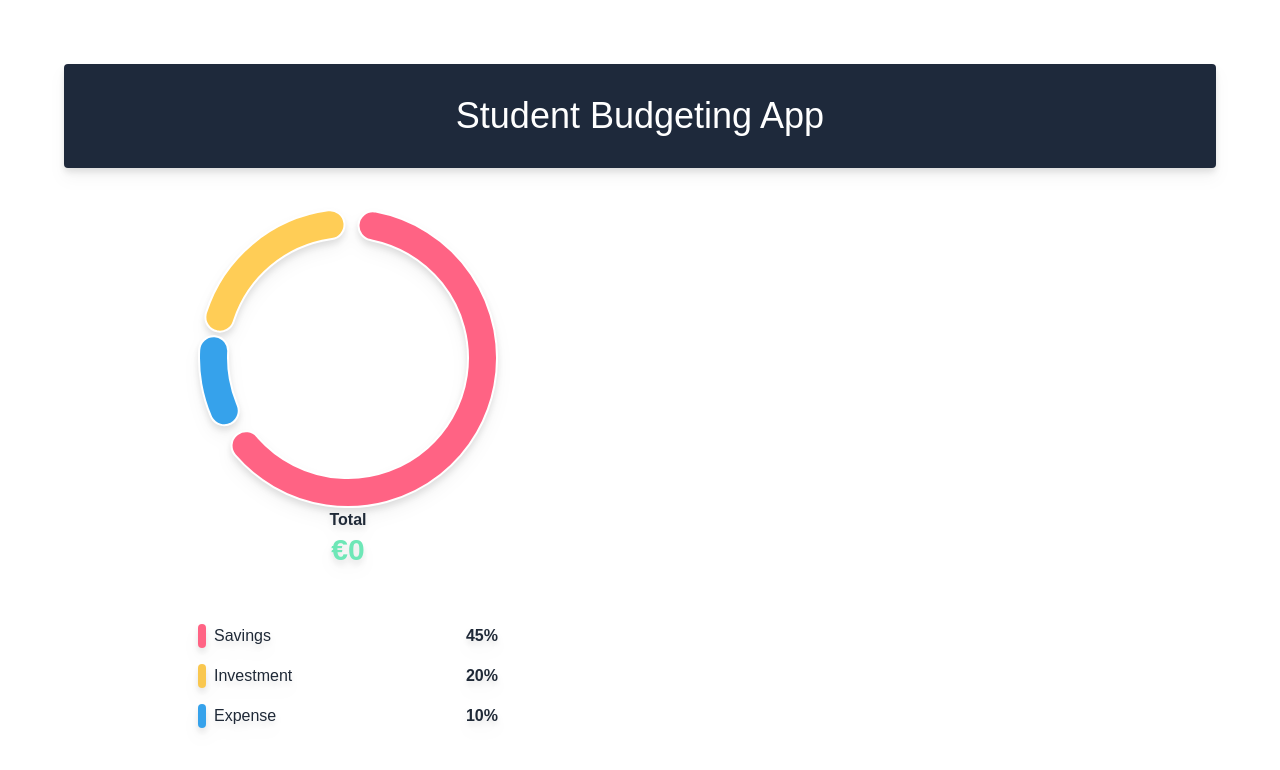
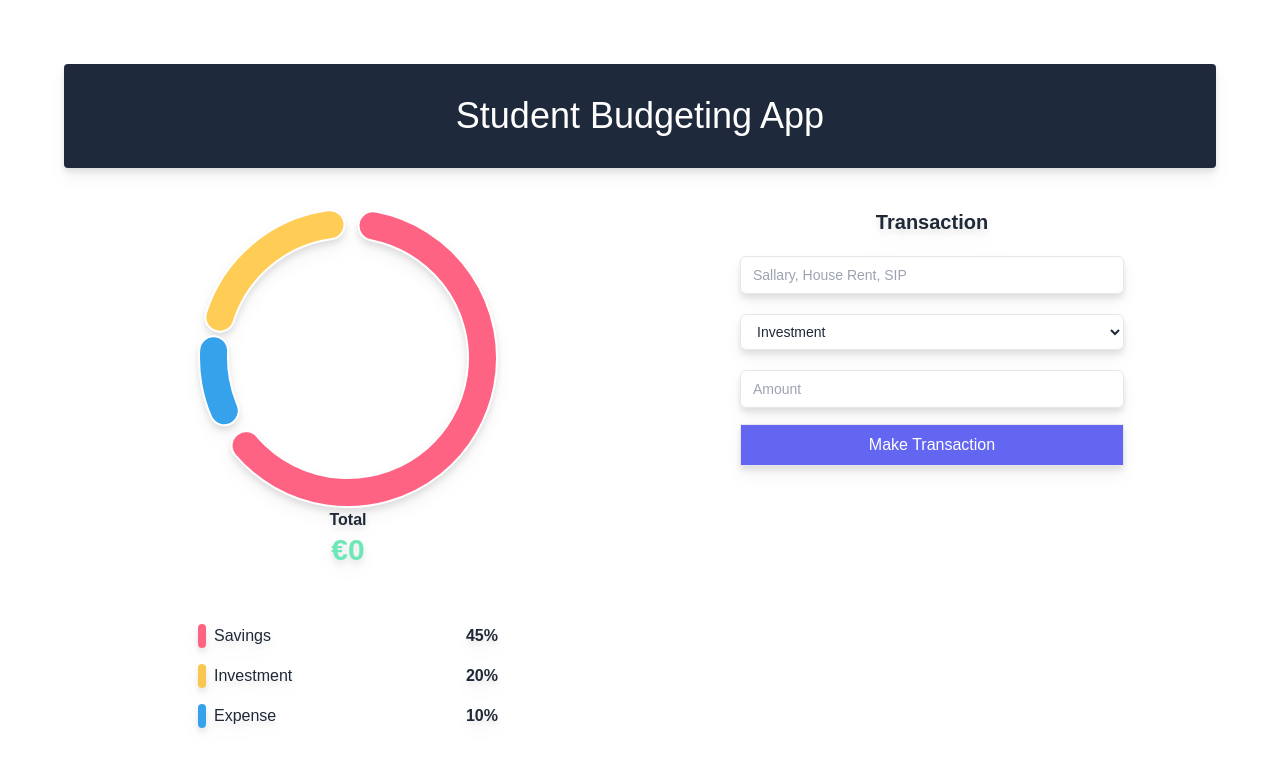
Before and after one commit to KelanRaff/StudentBudgetingApplication, a React (Create React App) app: page / in a window 1280 px wide. Shown: the top 770 px of the page. Built offline with nearby package versions, Linux system fonts and the light colour scheme.

Commit message:
Form frontend done

```diff
--- a/src/App.css
+++ b/src/App.css
@@ -35,3 +35,7 @@
   margin-left: auto;
   margin-right: auto;
 }
+
+.form-input{
+  @apply mt-1 block w-full py-2 px-3 border border-gray-200 bg-white rounded-md focus:outline-none focus:ring-indigo-500 sm:text-sm;
+}
--- a/src/App.js
+++ b/src/App.js
@@ -1,5 +1,6 @@
 import './App.css';
 import Graph from './Components/Graph';
+import Form from './Components/Form';
 
 function App() {
   return (
@@ -8,8 +9,9 @@
         <h1 className="text-4xl py-8 mb-10 bg-slate-800 text-white rounded">Student Budgeting App</h1>
 
           {/* Grid Columns*/}
-          <div className="grid md: grid-cols-2 gap-4">
+          <div className="grid md:grid-cols-2 gap-4">
             <Graph></Graph>
+            <Form></Form>
           </div>
       </div>
     </div>
--- /dev/null
+++ b/src/Components/Form.js
@@ -0,0 +1,27 @@
+import React from "react";
+
+export default function Form(){
+    return(
+        <div className="form max-w-sm mx-auto w-96">
+            <h1 className="font-bold pb-4 text-xl">Transaction</h1>
+            <form id='form'>
+                <div className="grid gap-4">
+                    <div className="input-group">
+                        <input type="text" placeholder='Sallary, House Rent, SIP' className="form-input"/>
+                    </div>
+                    <select className="form-input">
+                    <option value="Investment" defaultValue>Investment</option>
+                    <option value="Expense">Expense</option>
+                    <option value="Savings">Savings</option>
+                    </select>
+                    <div className="input-group">
+                        <input type="text" placeholder='Amount' className="form-input"/>
+                    </div>
+                    <div className="submit-btn">
+                        <button className="border py-2 text-white bg-indigo-500 w-full">Make Transaction</button>
+                    </div>
+                </div>
+            </form>
+        </div>
+    )
+}
```
